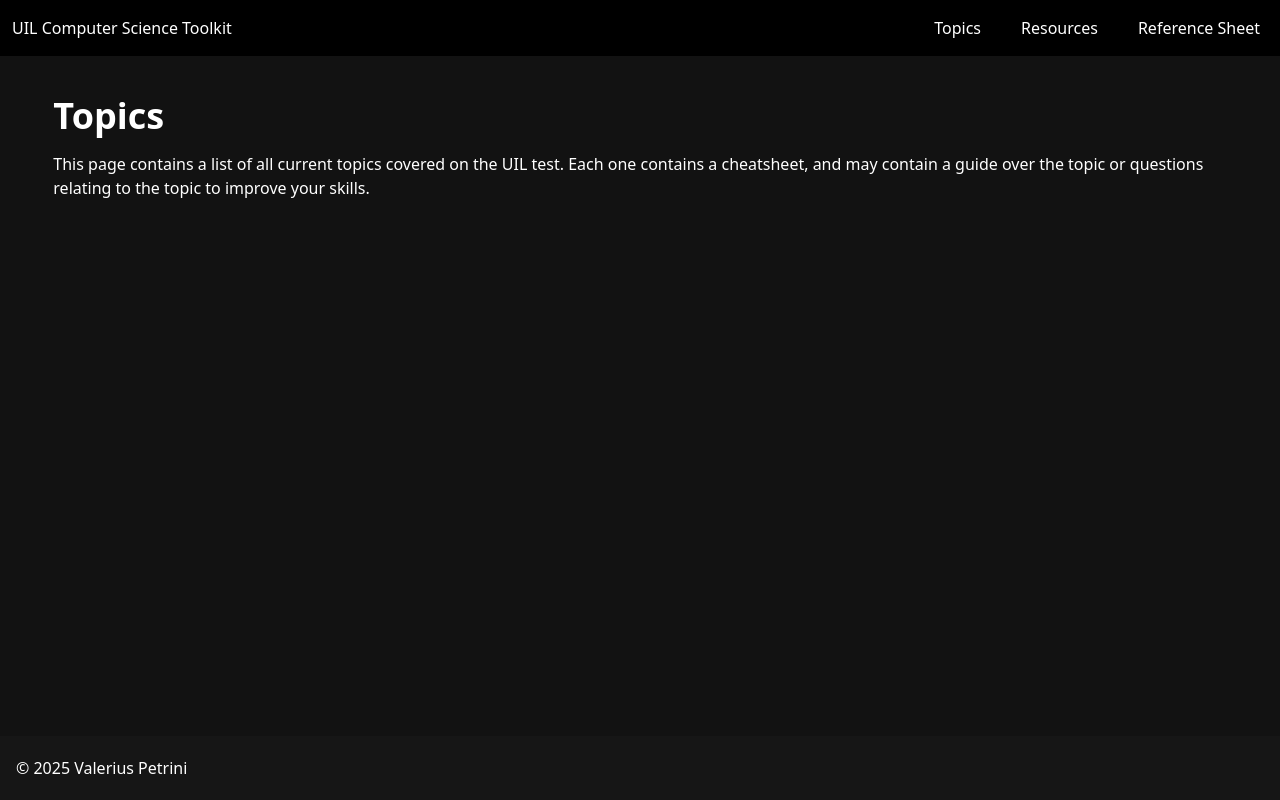
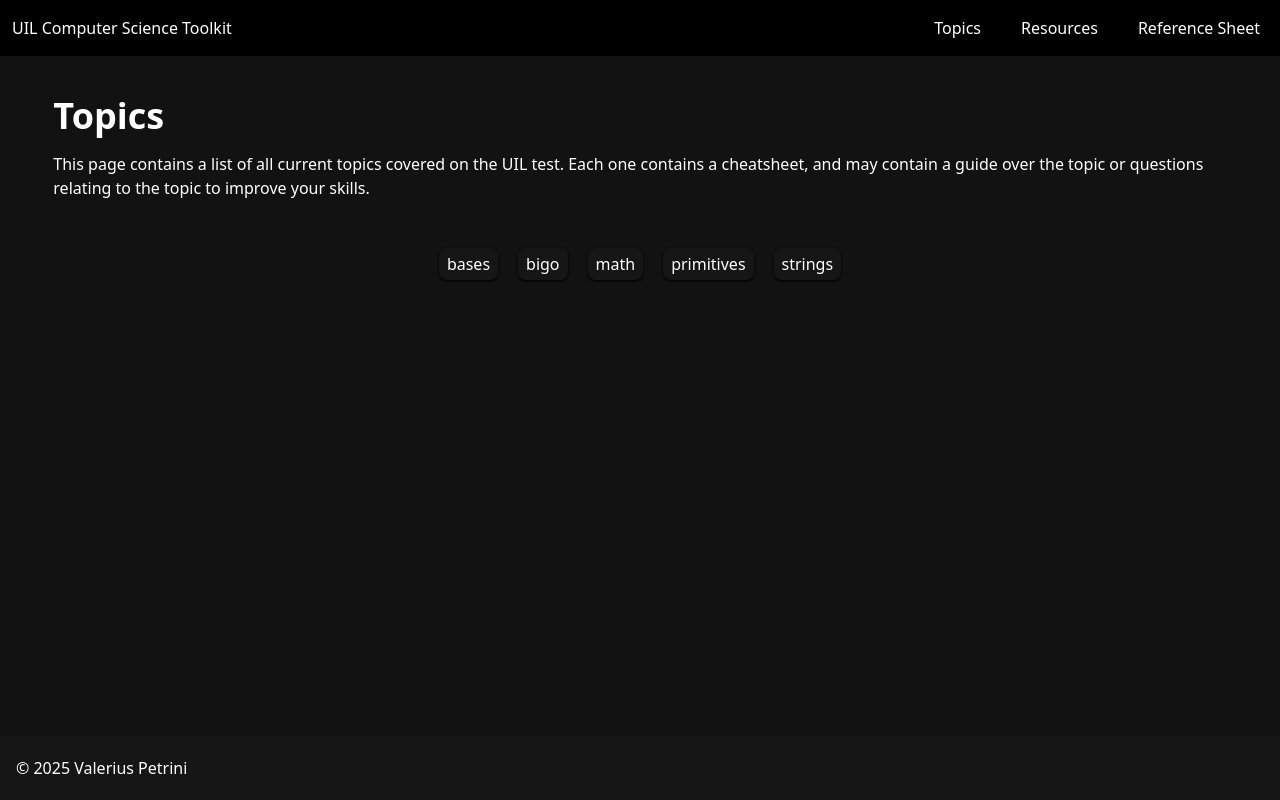
Before and after one commit to Villy-P/UIL-CS-Toolkit, a SvelteKit app: page /topics in a window 1280 px wide. Built offline with nearby package versions, Linux system fonts and the light colour scheme.

Commit message:
feat: enhance Topics page with dynamic topic links and improved layout

```diff
--- a/src/routes/topics/+page.svelte
+++ b/src/routes/topics/+page.svelte
@@ -1,4 +1,15 @@
+<script lang="ts">
+    import { topics } from '../../data/topics';
+</script>
+
 <div class="flex flex-col gap-4 pt-10 w-11/12 m-auto pb-2">
     <h1 class="text-6xl font-extrabold">Topics</h1>
     <p class="text-md">This page contains a list of all current topics covered on the UIL test. Each one contains a cheatsheet, and may contain a guide over the topic or questions relating to the topic to improve your skills.</p>
 </div>
+<div class="w-full flex justify-center pt-10 gap-5">
+    {#each Object.keys(topics) as topic}
+        <a class="shadow shadow-black px-2 py-1 cursor-pointer rounded-lg bg-[#161616] hover:bg-[#1c1c1c] !text-white" href="topics/{topic}/cheatsheet">
+            {topic}
+        </a>
+    {/each}
+</div>
```
